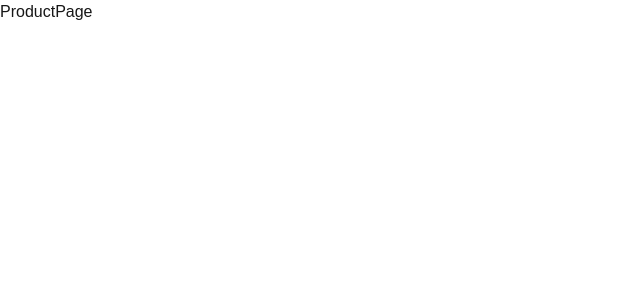
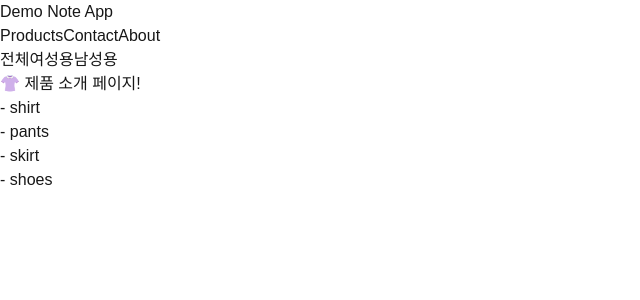
Before and after one commit to chen4023/NextJS-15, a Next.js app: page /products in a window 1280 px wide. Shown: the top 300 px of the page, without its empty margins (0-640 px from the left). Built offline with nearby package versions, Linux system fonts and the light colour scheme.

Commit message:
Metadata 적용 (정적/동적)

```diff
--- a/src/app/layout.tsx
+++ b/src/app/layout.tsx
@@ -1,6 +1,7 @@
 import type { Metadata } from "next";
 import { Geist, Geist_Mono } from "next/font/google";
 import "./globals.css";
+import Link from "next/link";
 
 const geistSans = Geist({
   variable: "--font-geist-sans",
@@ -13,8 +14,8 @@ const geistMono = Geist_Mono({
 });
 
 export const metadata: Metadata = {
-  title: "NextJS 15",
-  description: "Generated by create next app",
+  title: "쇼팡몰 사이트",
+  description: "제품을 판매하는 곳입니다.",
 };
 
 export default function RootLayout({
@@ -27,6 +28,14 @@ export default function RootLayout({
       <body
         className={`${geistSans.variable} ${geistMono.variable} antialiased`}
       >
+        <header className="flex justify-between items-center p-2 border">
+          <h1>Demo Note App</h1>
+          <nav className="flex gap-3">
+            <Link href="/products">Products</Link>
+            <Link href="/contact">Contact</Link>
+            <Link href="/about">About</Link>
+          </nav>
+        </header>
         {children}
       </body>
     </html>
--- /dev/null
+++ b/src/app/products/layout.tsx
@@ -0,0 +1,24 @@
+import { Metadata } from "next";
+import Link from "next/link";
+
+export const metadata: Metadata = {
+  title: "쇼핑몰 사이트 | 제품 페이지",
+  description: "제품 상세페이지 입니다.",
+};
+
+export default function ProductsLayout({
+  children,
+}: Readonly<{
+  children: React.ReactNode;
+}>) {
+  return (
+    <>
+      <nav className="flex gap-2 p-4 border border-pink-300 mt-1">
+        <Link href='/products'>전체</Link>
+        <Link href="/products/woman">여성용</Link>
+        <Link href="/products/man">남성용</Link>
+      </nav>
+      <section className="p-4">{children}</section>
+    </>
+  );
+}
--- a/src/app/products/page.tsx
+++ b/src/app/products/page.tsx
@@ -1,9 +1,17 @@
+import Link from 'next/link';
 import React from 'react';
 
 export default function ProductPage() {
+  const products: string[] = ['shirt', 'pants', 'skirt', 'shoes']
+
   return (
     <div>
-      ProductPage
+      <h1 className='text-xl font-bold'>👚 제품 소개 페이지!</h1>
+      <ul>
+        {products.map((product, index) => (
+          <li key={index}><Link href={`/products/${product}`}>- {product}</Link></li>
+        ))}
+      </ul>
     </div>
   );
 }
```
Also changed, not shown: src/app/products/[slug]/page.tsx (+12 -3 lines).
